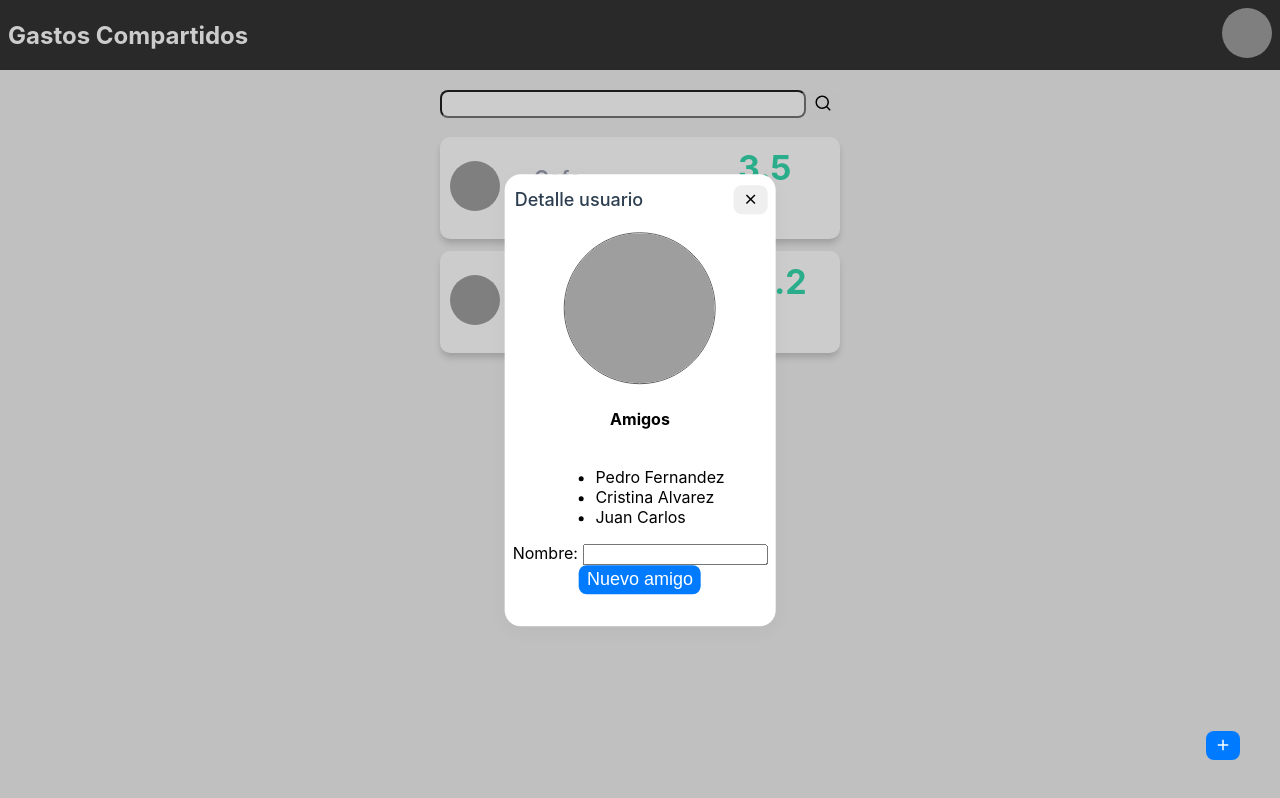
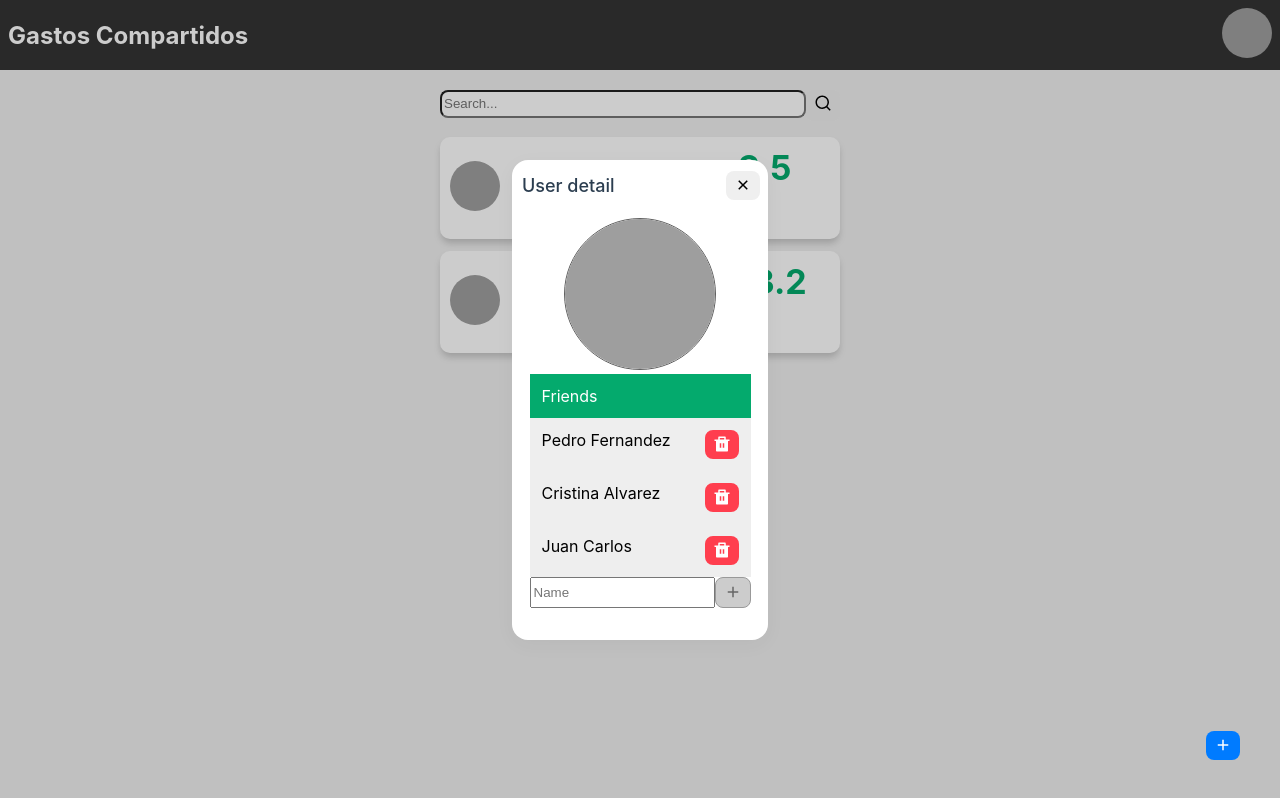
Before and after one commit to pepesoriagarcia99/Gastos-Compartidos, a React (Create React App) app: page / in a window 1280 px wide. Both pictures are taken after a click on the element 1247 px from the left and 35 px from the top of the page. Built offline with nearby package versions, Linux system fonts and the light colour scheme; grey boxes are pictures that could not be loaded.

Commit message:
Buscar y gestion de amigos

```diff
--- a/src/components/atoms/SearchBar.tsx
+++ b/src/components/atoms/SearchBar.tsx
@@ -10,7 +10,7 @@ type State = {
 };
 
 type Props = {
-  handler: Function;
+  searchAction: Function;
 };
 
 export default class SearchBar extends React.Component<Props, State> {
@@ -22,11 +22,18 @@ export default class SearchBar extends React.Component<Props, State> {
     super(props);
 
     this.handleChange = this.handleChange.bind(this);
+    this.search = this.search.bind(this);
   }
 
   handleChange(event: React.ChangeEvent<HTMLInputElement>) {
     const value = event.target.value;
     this.setState({ value });
+
+    this.search(value);
+  }
+
+  search(value: string) {
+    this.props.searchAction(value);
   }
 
   render() {
@@ -34,6 +41,7 @@ export default class SearchBar extends React.Component<Props, State> {
       <div className={styles.search_bar}>
         <input
           className={styles.input}
+          placeholder="Search..."
           name="value"
           type="text"
           value={this.state.value}
@@ -42,7 +50,7 @@ export default class SearchBar extends React.Component<Props, State> {
         <div className={styles.icon}>
           <Button
             icon={<RiSearchLine />}
-            handler={() => this.props.handler(this.state.value)}
+            handler={() => this.search(this.state.value)}
           ></Button>
         </div>
       </div>
--- a/src/components/molecules/dialogs/CreateExpense.tsx
+++ b/src/components/molecules/dialogs/CreateExpense.tsx
@@ -1,6 +1,6 @@
 import React from "react";
 
-import style from "../../../css/components/CreateExpenses.module.css";
+import formStyle from "../../../css/modules/Form.module.css";
 
 import { ButtonType } from "../../../interfaces/Button.interface";
 import User from "../../../models/User";
@@ -59,11 +59,8 @@ export default class CreateExpense extends React.Component<Props, State> {
         close={this.props.close}
         content={
           <div>
-            <form
-              className={style.container}
-              onSubmit={(event) => event.preventDefault()}
-            >
-              <div className={style.field} style={{ width: "70%" }}>
+            <form onSubmit={(event) => event.preventDefault()}>
+              <div className={formStyle.field} style={{ width: "70%" }}>
                 <label>Description</label>
                 <input
                   type="text"
@@ -73,7 +70,7 @@ export default class CreateExpense extends React.Component<Props, State> {
                   onChange={this.handleChange}
                 />
               </div>
-              <div className={style.field} style={{ width: "30%" }}>
+              <div className={formStyle.field} style={{ width: "30%" }}>
                 <label>Amount</label>
                 <input
                   type="number"
@@ -88,7 +85,7 @@ export default class CreateExpense extends React.Component<Props, State> {
         }
         actions={[
           <Button
-            text="Crear"
+            text="Create"
             type={ButtonType.Primary}
             handler={() => this.handleSubmit()}
             disabled={
@@ -100,7 +97,7 @@ export default class CreateExpense extends React.Component<Props, State> {
             }
           ></Button>,
           <Button
-            text="Cancelar"
+            text="Cancel"
             type={ButtonType.danger}
             handler={() => this.props.close()}
           ></Button>,
--- a/src/components/molecules/dialogs/UserDetail.tsx
+++ b/src/components/molecules/dialogs/UserDetail.tsx
@@ -1,16 +1,20 @@
 import React from "react";
+
+import { RiAddFill, RiDeleteBinFill } from "react-icons/ri";
 
 import style from "../../../css/components/UserDetail.module.css";
 
 import User from "../../../models/User";
+import { AvatarSize } from "../../../interfaces/Avatar.interface";
+import { ButtonType } from "../../../interfaces/Button.interface";
 
 import GenericDialog from "../../molecules/dialogs/GenericDialog";
 import Avatar from "../../atoms/Avatar";
-import { AvatarSize } from "../../../interfaces/Avatar.interface";
 import Button from "../../atoms/Button";
-import { ButtonType } from "../../../interfaces/Button.interface";
+
 
 type State = {
+  friends: Array<User>;
   nameNewFriend: string;
 };
 
@@ -21,6 +25,7 @@ type Props = {
 
 export default class UserDetail extends React.Component<Props, State> {
   state: State = {
+    friends: this.props.user.friends,
     nameNewFriend: "",
   };
 
@@ -28,50 +33,65 @@ export default class UserDetail extends React.Component<Props, State> {
     super(props);
 
     this.handleChange = this.handleChange.bind(this);
-    this.handleSubmit = this.handleSubmit.bind(this);
+    this.addFriend = this.addFriend.bind(this);
+    this.deleteFriend = this.deleteFriend.bind(this);
   }
 
   handleChange(event: React.ChangeEvent<HTMLInputElement>) {
     this.setState({ nameNewFriend: event.target.value });
   }
 
-  handleSubmit() {
+  addFriend() {
     const newFriend = new User(this.state.nameNewFriend);
     this.props.user.addFriend(newFriend);
 
     this.setState({ nameNewFriend: "" });
   }
 
+  deleteFriend(id: string) {
+    this.props.user.deleteFriend(id);
+    this.setState({ friends: this.props.user.friends });
+  }
+
   render() {
     return (
       <GenericDialog
-        title="Detalle usuario"
+        title="User detail"
         close={this.props.close}
         content={
           <div className={style.container}>
             <Avatar user={this.props.user} size={AvatarSize.lg}></Avatar>
 
-            <h4>Amigos</h4>
-            <ul>
+            <div className={style.friends}>
+              <span className={style.active}>Friends</span>
               {this.props.user.friends.map((friend) => (
-                <li>{friend.name}</li>
+                <span>
+                  {friend.name}
+
+                  <Button
+                    icon={<RiDeleteBinFill style={{ marginBottom: "-3px" }} />}
+                    type={ButtonType.danger}
+                    handler={() => this.deleteFriend(friend.id)}
+                  ></Button>
+                </span>
               ))}
-            </ul>
 
-            <form>
-              <label>Nombre: </label>
+              <form onSubmit={(event) => event.preventDefault()}>
                 <input
-                name="description"
                   type="text"
+                  placeholder="Name"
+                  name="nameNewFriend"
                   value={this.state.nameNewFriend}
                   onChange={this.handleChange}
                 />
+                <Button
+                  icon={<RiAddFill style={{ marginBottom: "-3px" }} />}
+                  type={ButtonType.Primary}
+                  handler={() => this.addFriend()}
+                  disabled={!this.state.nameNewFriend}
+                ></Button>
               </form>
-            <Button
-              text="Nuevo amigo"
-              type={ButtonType.Primary}
-              handler={() => this.handleSubmit()}
-            ></Button>
+            </div>
           </div>
         }
       ></GenericDialog>
--- a/src/css/components/CreateExpenses.module.css
+++ /dev/null
@@ -1,27 +0,0 @@
-.container {
-  display: flex;
-}
-
-.field {
-  display: flex;
-  flex-direction: column;
-  align-items: start;
-}
-
-.field label {
-  font-size: 16px;
-  line-height: 28px;
-  font-weight: 600;
-  margin-bottom: 4px;
-}
-
-.field input {
-  height: 24px;
-  width: 90%;
-  border-radius: 4px;
-  border: 1px solid #ccc;
-}
-
-.field input:hover {
-  border: 1px solid rgb(133, 133, 133);
-}
--- a/src/css/components/Expenses.module.css
+++ b/src/css/components/Expenses.module.css
@@ -38,7 +38,7 @@
 }
 
 .item_amount {
-  color: #35d8ac;
+  color: #04AA6D;
   font-weight: 700;
   font-size: 34px;
   text-align: right;
--- a/src/css/components/UserDetail.module.css
+++ b/src/css/components/UserDetail.module.css
@@ -1,5 +1,22 @@
 .container {
+  width: 30vh;
   display: flex;
   flex-direction: column;
   align-items: center;
 }
+
+.friends span {
+  background-color: #eee;
+  display: flex;
+  padding: 12px;
+  justify-content: space-between;
+}
+
+.friends span:hover {
+  background-color: #ccc;
+}
+
+.friends span.active {
+  background-color: #04AA6D;
+  color: white;
+}
--- a/src/css/modules/Form.module.css
+++ b/src/css/modules/Form.module.css
@@ -1,17 +1,27 @@
-
 form {
-  width: 100%;
-  height: 100%;
+  display: flex;
 }
 
-input {
-  width: 100%;
-  height: 40px;
-  border: none;
-  border-radius: 4px;
-  box-sizing: border-box;
+.field {
+  display: flex;
+  flex-direction: column;
+  align-items: start;
 }
 
-input[type=text]:focus, input[type=number]:focus {
-  border: 3px solid #555;
+.field label {
+  font-size: 16px;
+  line-height: 28px;
+  font-weight: 600;
+  margin-bottom: 4px;
 }
+
+.field input {
+  height: 24px;
+  width: 90%;
+  border-radius: 4px;
+  border: 1px solid #ccc;
+}
+
+.field input:hover {
+  border: 1px solid rgb(133, 133, 133);
+}
--- a/src/views/Home.tsx
+++ b/src/views/Home.tsx
@@ -1,4 +1,5 @@
 import React from "react";
+import { RiAddFill } from "react-icons/ri";
 
 import styles from "../css/views/Home.module.css";
 
@@ -7,8 +8,6 @@ import User from "../models/User";
 import Expense from "../models/Expense";
 
 /** components */
-import { RiAddFill } from "react-icons/ri";
-
 import Header from "../components/molecules/Header";
 import ExpensesList from "../components/organisms/ExpensesList";
 import CreateExpense from "../components/molecules/dialogs/CreateExpense";
@@ -38,6 +37,7 @@ type State = {
 
   expenses: Array<Expense>;
   selectedExpense?: Expense;
+  filteredExpenses: Array<Expense>;
 };
 
 export default class Home extends React.Component<{}, State> {
@@ -50,6 +50,7 @@ export default class Home extends React.Component<{}, State> {
 
     expenses: [expense1, expense2],
     selectedExpense: undefined,
+    filteredExpenses: [],
   };
 
   constructor(props: {}) {
@@ -62,6 +63,7 @@ export default class Home extends React.Component<{}, State> {
     this.changeStateExpenseDetail = this.changeStateExpenseDetail.bind(this);
 
     this.createNewExpense = this.createNewExpense.bind(this);
+    this.search = this.search.bind(this);
   }
 
   changeStateCreateExpense(state: boolean = false): void {
@@ -86,13 +88,27 @@ export default class Home extends React.Component<{}, State> {
   }
 
   search(value: string): void {
-    console.log("🚀 ~ file: Home.tsx ~ line 82 ~ Home ~ search ~ value", value);
+    if (value) {
+      const filteredExpenses = this.state.expenses
+        .slice()
+        .filter((exp) =>
+          exp.description.toLowerCase().includes(value.toLowerCase())
+        );
+      this.setState({ filteredExpenses });
+    } else {
+      this.setState({ filteredExpenses: [] });
+    }
   }
 
   render() {
-    const expenses = this.state.expenses
+    const auxExpenses =
+      this.state.filteredExpenses.length > 0
+        ? this.state.filteredExpenses
+        : this.state.expenses;
+
+    const expenses = auxExpenses
       .slice()
-      .sort((a, b) => a.date.getTime() - b.date.getTime());
+      .sort((a, b) => b.date.getTime() - a.date.getTime());
 
     return (
       <div>
@@ -101,7 +117,7 @@ export default class Home extends React.Component<{}, State> {
           userDetail={this.changeStateUserDetail}
         ></Header>
         <div className={styles.container}>
-          <SearchBar handler={this.search}></SearchBar>
+          <SearchBar searchAction={this.search}></SearchBar>
         </div>
         <div className={styles.container}>
           <ExpensesList
```
Lines whose indentation alone changed are shown as unchanged.
